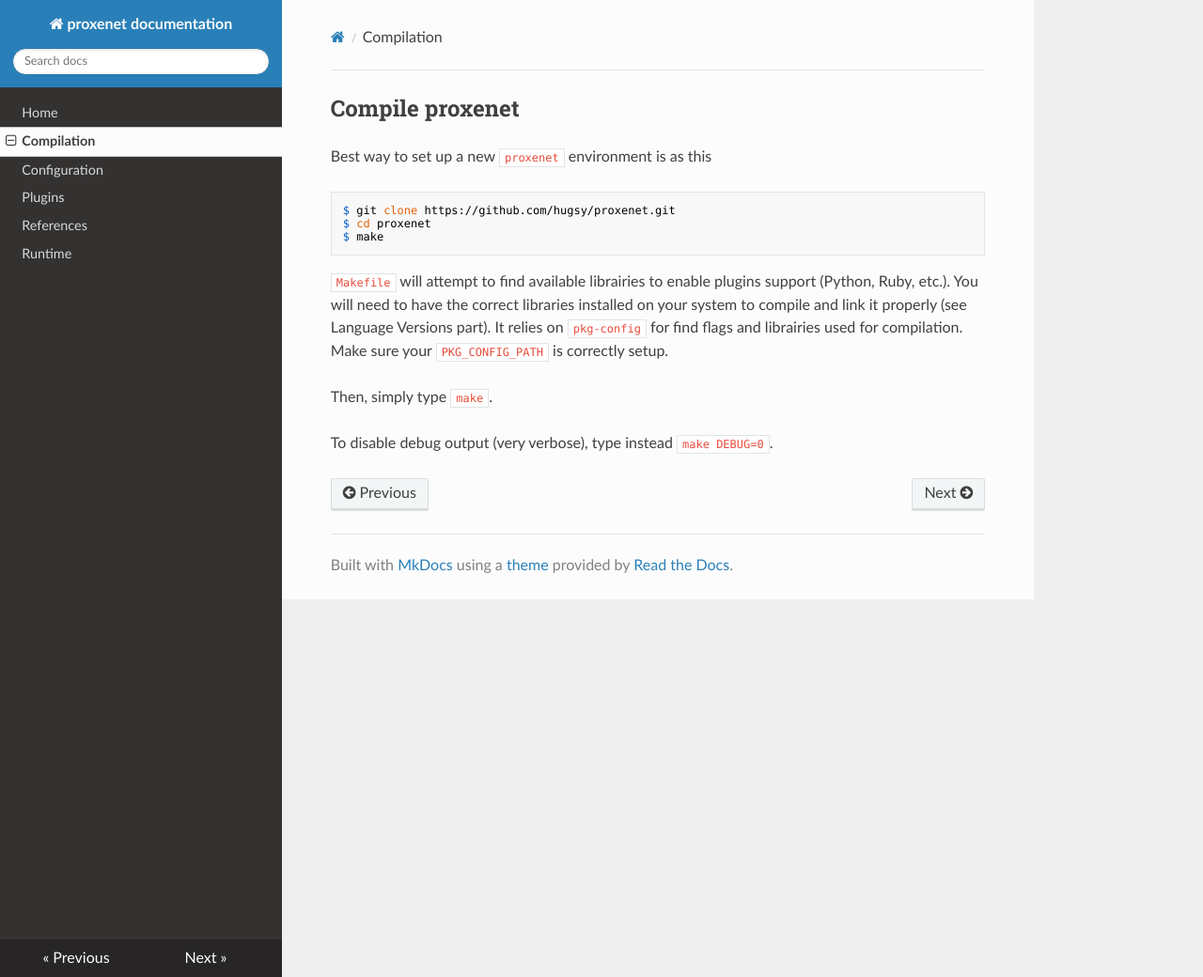
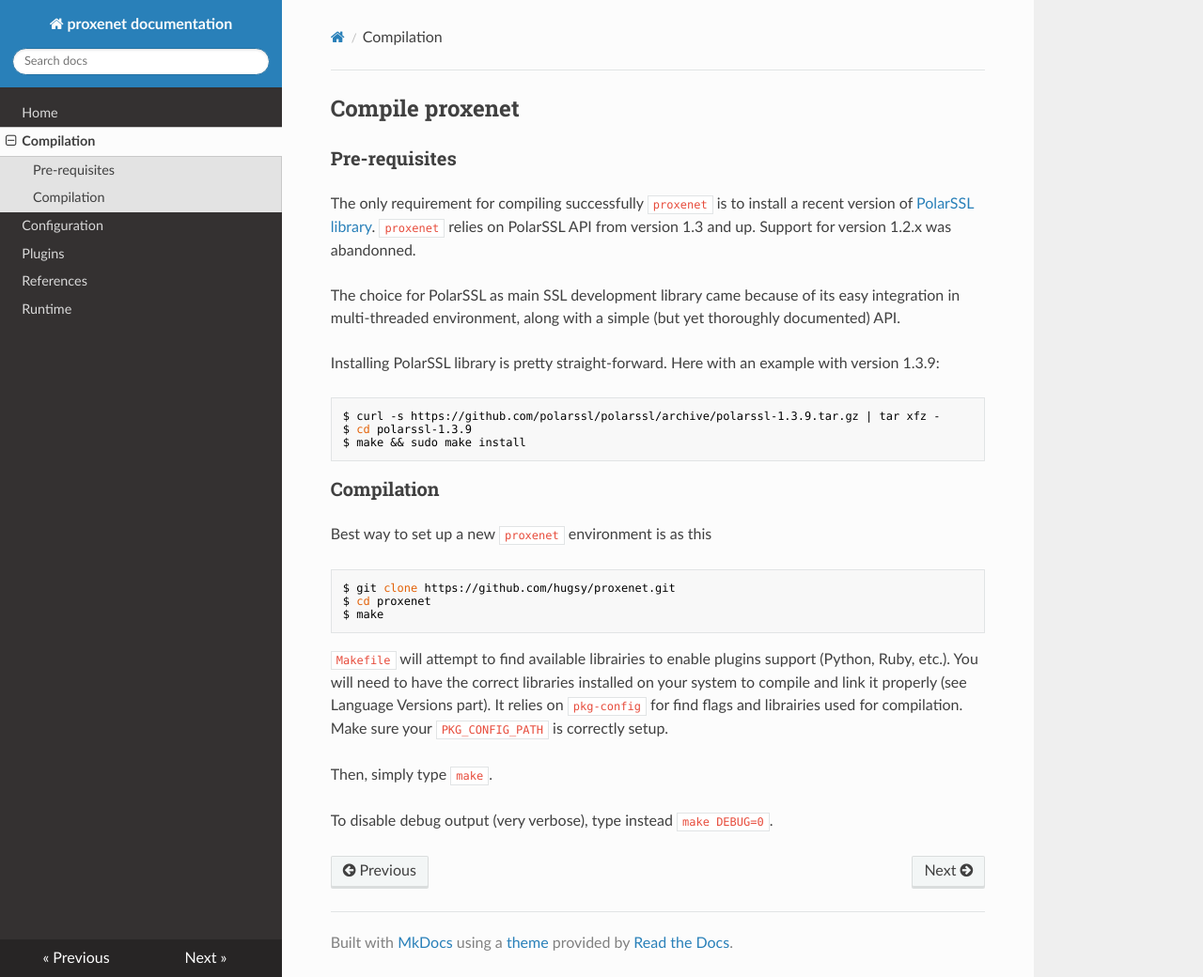
Before and after one commit to hugsy/proxenet, an MkDocs documentation site: the page built from docs/compil.md, in a window 1280 px wide and 1040 px high. Shown: the whole window at 94% size. Built offline with MkDocs 1.6.1, drawn with Linux system fonts in a browser that asks for light colours; nearby versions of some CDN libraries; old or Windows-style settings are respelled for this version of MkDocs.

Commit message:
Update compil.md

````diff
--- a/docs/compil.md
+++ b/docs/compil.md
@@ -1,8 +1,21 @@
 ## Compile proxenet
 
+### Pre-requisites
+The only requirement for compiling successfully `proxenet` is to install a recent version of [PolarSSL library](https://polarssl.org/source-code). `proxenet` relies on PolarSSL API from version 1.3 and up. Support for version 1.2.x was abandonned.
+
+The choice for PolarSSL as main SSL development library came because of its easy integration in multi-threaded environment, along with a simple (but yet thoroughly documented) API.
+
+Installing PolarSSL library is pretty straight-forward. Here with an example with version 1.3.9:
+``` bash
+$ curl -s https://github.com/polarssl/polarssl/archive/polarssl-1.3.9.tar.gz | tar xfz -
+$ cd polarssl-1.3.9
+$ make && sudo make install
+```
+
+### Compilation
 Best way to set up a new `proxenet` environment is as this
 
-```
+```bash
 $ git clone https://github.com/hugsy/proxenet.git
 $ cd proxenet
 $ make
````
